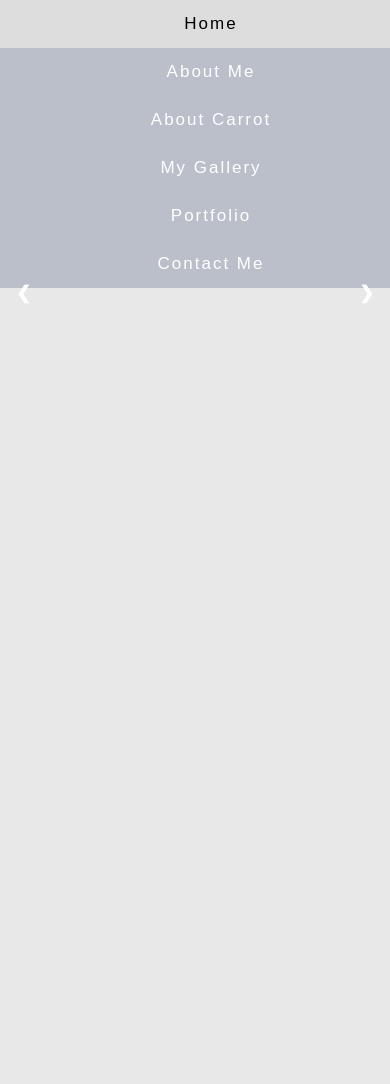
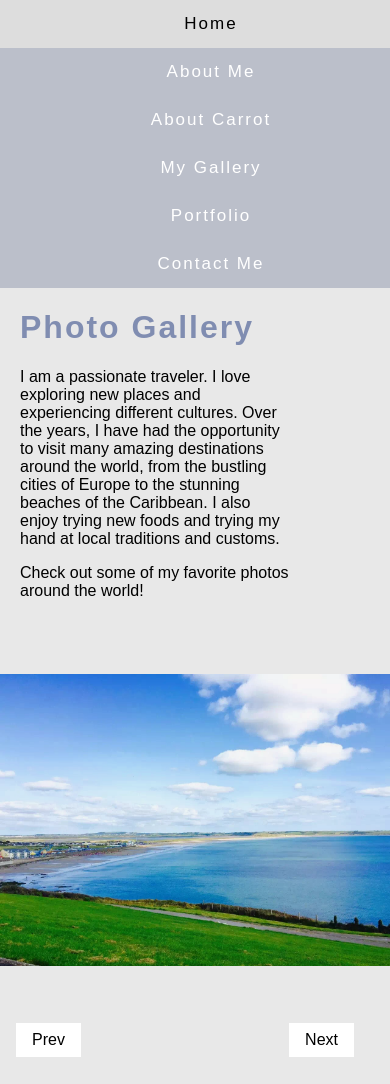
Before and after one commit to mengyue-z/CS601-Term-Project, a Vue app: page /gallery in a window 390 px wide. Before the commit the page ends 844 px from the top, so only its background shows below. Built offline with nearby package versions, Linux system fonts and the light colour scheme.

Commit message:
update styles and gallery

```diff
--- a/src/assets/styles.css
+++ b/src/assets/styles.css
@@ -17,3 +17,7 @@ a:link { text-decoration: none; }
 a:visited { text-decoration: none; }
 a:hover { text-decoration: none; }
 a:active { text-decoration: none; }
+
+p {
+    font-family: "Montserrat", sans-serif;
+}
--- /dev/null
+++ b/src/components/Slider.vue
@@ -0,0 +1,135 @@
+<template>
+    <div class="slider-container">
+      <img :src="currentImage" />
+      <button id="btn-prev" @click="prevImage">Prev</button>
+      <button id="btn-next" @click="nextImage">Next</button>
+    </div>
+  </template>
+
+  <script>
+  export default {
+    name: 'ImageSlider',
+    data() {
+      return {
+        currentIndex: 0,
+        images: [
+          'src/assets/image1.png',
+          'src/assets/image2.png',
+          'src/assets/image3.png',
+          'src/assets/image4.png',
+          'src/assets/image5.png',
+          'src/assets/image6.png',
+          'src/assets/image7.png'
+        ],
+      };
+    },
+    computed: {
+      currentImage() {
+        return this.images[this.currentIndex];
+      },
+    },
+    methods: {
+      prevImage() {
+        this.currentIndex = (this.currentIndex - 1 + this.images.length) % this.images.length;
+      },
+      nextImage() {
+        this.currentIndex = (this.currentIndex + 1) % this.images.length;
+      },
+    },
+  };
+  </script>
+
+  <style scoped>
+.slider-container {
+  position: relative;
+  display: inline-block;
+  width: 70%;
+  height: 400px;
+}
+
+.slider-container img {
+  position: absolute;
+  top: 0;
+  left: 0;
+  right: 0;
+  bottom: 0;
+  margin: auto;
+  max-height: 100%;
+  max-width: 100%;
+}
+
+.slider-container button {
+  position: absolute;
+  top: 50%;
+  transform: translateY(-50%);
+  padding: 0.5em 1em;
+  background: white;
+  border: none;
+  font-size: 1em;
+  cursor: pointer;
+}
+
+.slider-container button:focus {
+  outline: none;
+}
+
+#btn-prev{
+  left: 1em;
+}
+
+#btn-next {
+  right: 1em;
+}
+
+@media only screen and (max-width: 1150px) {
+
+    .slider-container {
+  width: 100%;
+  margin:0 !important;
+  height: 400px;
+}
+
+.slider-container img {
+  max-height: 100%;
+  max-width: 100%;
+}
+
+.slider-container button {
+  position: absolute;
+  top: 50%;
+  transform: translateY(-50%);
+  padding: 0.5em 1em;
+  background: white;
+  border: none;
+  font-size: 1em;
+  cursor: pointer;
+}
+}
+
+@media only screen and (max-width: 750px) {
+
+.slider-container {
+width: 100%;
+margin:0 !important;
+height: 400px;
+}
+
+.slider-container img {
+max-height: 100%;
+max-width: 100%;
+}
+
+.slider-container button {
+position: absolute;
+margin-top:20px;
+top: 100%;
+transform: translateY(-50%);
+padding: 0.5em 1em;
+background: white;
+border: none;
+font-size: 1em;
+cursor: pointer;
+}
+
+}
+</style>
--- a/src/views/AboutCat.vue
+++ b/src/views/AboutCat.vue
@@ -2,22 +2,26 @@
   <header>
     <h1>About Carrot</h1>
   </header>
-  <article>
+  <div class="wrapper">
+    <article class="flex-item details">
         <p>Hi, This is Carrot.</p>
         <p>
-      I have lived with Mengyue for 4 years without paying rent. She feeds me
-      and in return, I destroy her furniture and scratch her carpet. I enjoy
-      supervising and accompanying her when she is working by lying on her
-      keyboard.
+          I have lived with Mengyue for 4 years without paying rent. She feeds
+          me and in return, I destroy her furniture and scratch her carpet. I
+          enjoy supervising and accompanying her when she is working by lying on
+          her keyboard.
         </p>
         <p>
           She also creates a TikTok account for me and here is one of my popular
           videos.
         </p>
+    </article>
+    <div class="flex-item">
     <video id="cat-video" controls>
         <source src="../assets/cat.mp4" type="video/mp4" />
       </video>
-  </article>
+    </div>
+  </div>
 </template>
 
 <style scoped>
@@ -25,11 +29,29 @@ header {
   margin: 20px;
 }
 article {
-  margin: 20px;
+  margin-left: 20px;
 }
 
+.wrapper {
+  display: flex;
+  flex-wrap: wrap;
+  justify-content: center;
+}
+
+.flex-item {
+  flex: 1 1 150px;
+  margin: 20px;
+  margin-top:0px;
+  gap: 1rem;
+}
 #cat-video {
   width:350px;
+}
+.details {
+  flex-grow: 4;
+}
+.details p{
+  width:80%;
 }
 
 @media screen and (max-width: 600px) {
--- a/src/views/AboutMe.vue
+++ b/src/views/AboutMe.vue
@@ -2,7 +2,8 @@
   <header>
     <h1>About Me</h1>
   </header>
-  <article class="details">
+  <div class="wrapper">
+  <article class="flex-item details">
     <p>Hello, my name is Mengyue Zhang.</p>
     <p>
       I'm currently working as a Java Developer and attending school at Boston
@@ -23,7 +24,8 @@
       alt="my photo in iceland"
     />
   </article>
-  <ContactCard />
+  <ContactCard class="flex-item"/>
+</div>
 </template>
 
 <style scoped>
@@ -31,13 +33,35 @@ header {
   margin: 20px;
 }
 article {
+  margin-left: 20px;
+}
+
+.wrapper {
+  display: flex;
+  flex-wrap: wrap;
+  justify-content: center;
+}
+
+.flex-item {
+  flex: 1 1 150px;
   margin: 20px;
+  margin-top:0px;
+  gap: 1rem;
+}
+
+.details {
+  flex-grow: 4;
+  width:70%;
+}
+.details p{
+  width:80%;
 }
 
 @media screen and (max-width: 600px) {
   #my-pic {
     width: 200px;
   }
+
 }
 </style>
 
--- a/src/views/Gallery.vue
+++ b/src/views/Gallery.vue
@@ -1,100 +1,41 @@
 <template>
-  <div class="slideshow-container">
-    <div class="mySlides fade">
-      <img src="../assets/image1.png" style="width: 100%" />
-      <div class="text">Caption Text</div>
-    </div>
-
-    <div class="mySlides fade">
-      <img src="../assets/image2.png" style="width: 100%" />
-      <div class="text">Caption Two</div>
-    </div>
-
-    <div class="mySlides fade">
-      <img src="../assets/image3.png" style="width: 100%" />
-      <div class="text">Caption Three</div>
-    </div>
-
-    <a class="prev" v-on:click="plusSlides(-1)">❮</a>
-    <a class="next" v-on:click="plusSlides(1)">❯</a>
+  <header>
+    <h1>Photo Gallery</h1>
+  </header>
+  <div class="paragraph">
+    <p>
+      I am a passionate traveler. I love exploring new places and experiencing
+      different cultures.
+      Over the years, I have had the opportunity to visit many amazing
+      destinations around the world, from the bustling cities of Europe to the
+      stunning beaches of the Caribbean. I also enjoy trying new foods and
+      trying my hand at local traditions and customs.
+    </p>
+    <p>Check out some of my favorite photos around the world!</p>
   </div>
+  <Slider class="slideshow-container" />
 </template>
 
 <script>
+import Slider from "../components/Slider.vue";
 export default {
-    methods: {
-      plusSlides: function(n) {
-        showSlides((slideIndex += n));
-      }
-    }
+  components: {
+    Slider,
+  },
 };
 </script>
 
-
 <style scoped>
-* {box-sizing: border-box}
-body {font-family: Verdana, sans-serif; margin:0}
-.mySlides {display: none}
-img {vertical-align: middle;}
-
-/* Slideshow container */
+header {
+  margin: 20px;
+}
 .slideshow-container {
-  max-width: 1000px;
-  position: relative;
-  margin: auto;
+  margin: 20px;
 }
 
-/* Next & previous buttons */
-.prev, .next {
-  cursor: pointer;
-  position: absolute;
-  top: 50%;
-  width: auto;
-  padding: 16px;
-  margin-top: -22px;
-  color: white;
-  font-weight: bold;
-  font-size: 18px;
-  transition: 0.6s ease;
-  border-radius: 0 3px 3px 0;
-  user-select: none;
-}
-
-/* Position the "next button" to the right */
-.next {
-  right: 0;
-  border-radius: 3px 0 0 3px;
-}
-
-/* On hover, add a black background color with a little bit see-through */
-.prev:hover, .next:hover {
-  background-color: rgba(0,0,0,0.8);
-}
-
-/* Caption text */
-.text {
-  color: #f2f2f2;
-  font-size: 15px;
-  padding: 8px 12px;
-  position: absolute;
-  bottom: 8px;
-  width: 100%;
-  text-align: center;
-}
-
-/* Fading animation */
-.fade {
-  animation-name: fade;
-  animation-duration: 1.5s;
-}
-
-@keyframes fade {
-  from {opacity: .4}
-  to {opacity: 1}
-}
-
-/* On smaller screens, decrease text size */
-@media only screen and (max-width: 300px) {
-  .prev, .next,.text {font-size: 11px}
+.paragraph {
+  margin: 20px;
+  font-family: "Montserrat", sans-serif;
+  width: 70%;
 }
 </style>
```
Lines whose indentation alone changed are shown as unchanged.
